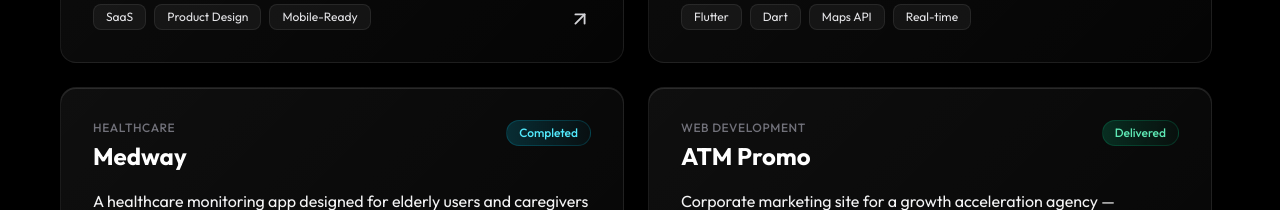
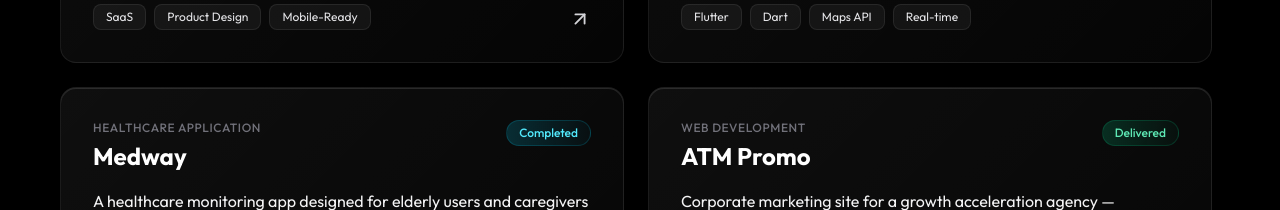
Before and after one commit to bhavya-darjii/Bhavya-Portfolio, a Next.js app: page / in a window 1280 px wide. Shown: the part 3340-3550 px from the top of the page. Built offline with nearby package versions, Linux system fonts and the light colour scheme.

Commit message:
Fixed healthcare and added application

```diff
--- a/src/data/portfolio.ts
+++ b/src/data/portfolio.ts
@@ -112,7 +112,7 @@
   {
     title: "Medway",
     link: "",
-    category: "Healthcare",
+    category: "Healthcare Application",
     status: "Completed",
     accent: "sky",
     description:
```
Also changed, not shown: src/components/sections/Contact.tsx (indentation only).
